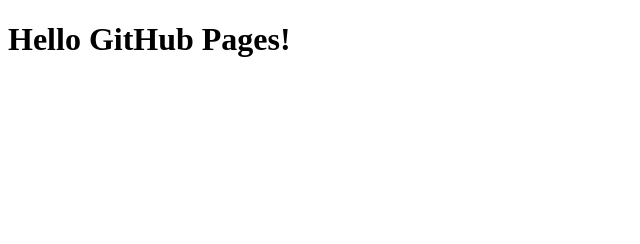
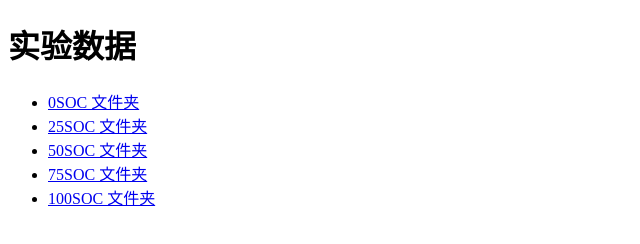
Before and after one commit to 1dai2/Raw-Data..github.io, a plain HTML site: page index.html in a window 1280 px wide. Shown: the whole page, without its empty margins (0-640 px from the left). Drawn offline with Linux system fonts and the light colour scheme.

Commit message:
Add files via upload

```diff
--- a/index.html
+++ b/index.html
@@ -1,9 +1,17 @@
 <!DOCTYPE html>
 <html>
 <head>
-    <title>My Page</title>
+  <meta charset="UTF-8">
+  <title>实验数据文件夹</title>
 </head>
 <body>
-    <h1>Hello GitHub Pages!</h1>
+  <h1>实验数据</h1>
+  <ul>
+    <li><a href="0SOC/">0SOC 文件夹</a></li>
+    <li><a href="25SOC/">25SOC 文件夹</a></li>
+    <li><a href="50SOC/">50SOC 文件夹</a></li>
+    <li><a href="75SOC/">75SOC 文件夹</a></li>
+    <li><a href="100SOC/">100SOC 文件夹</a></li>
+  </ul>
 </body>
 </html>
```
